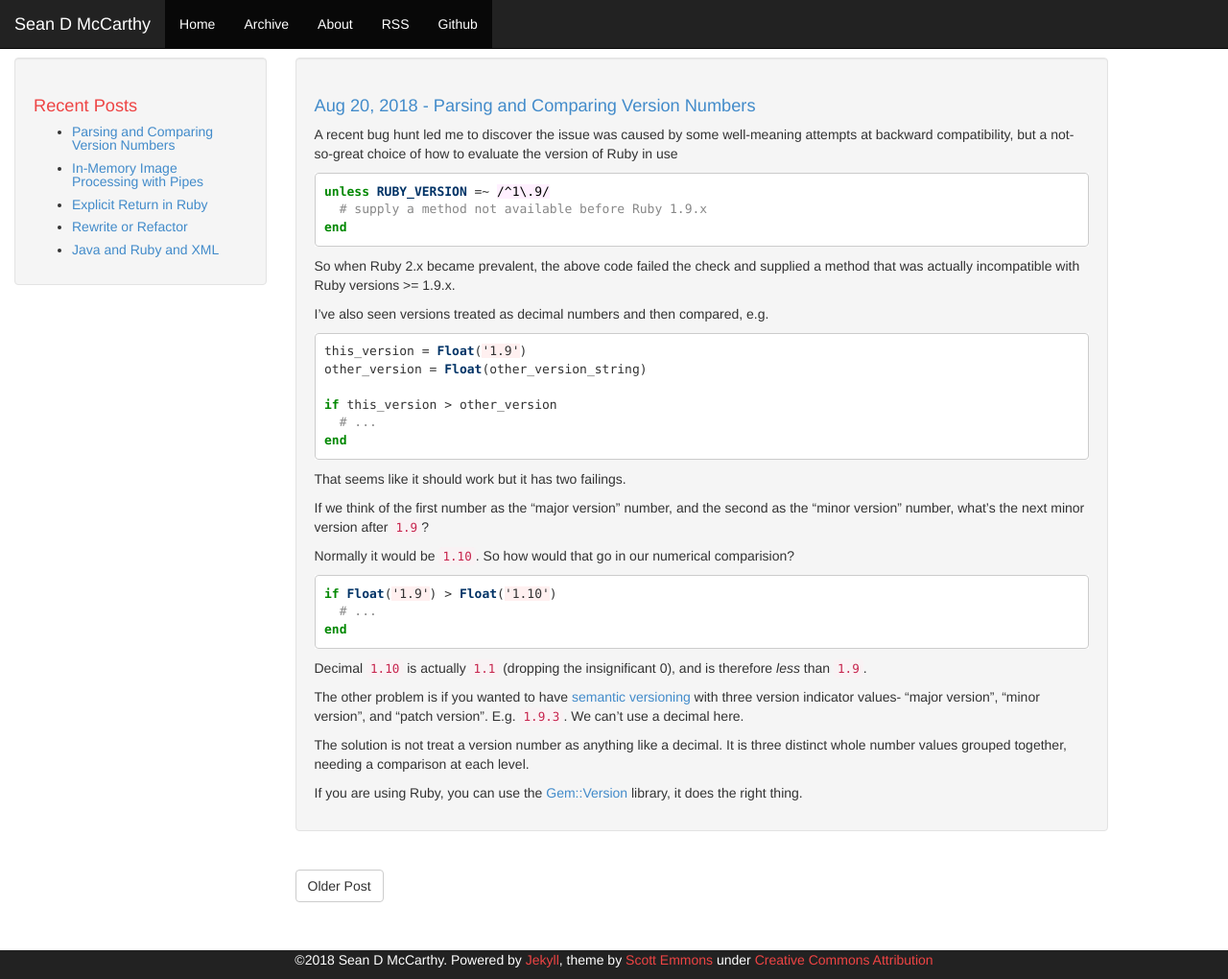
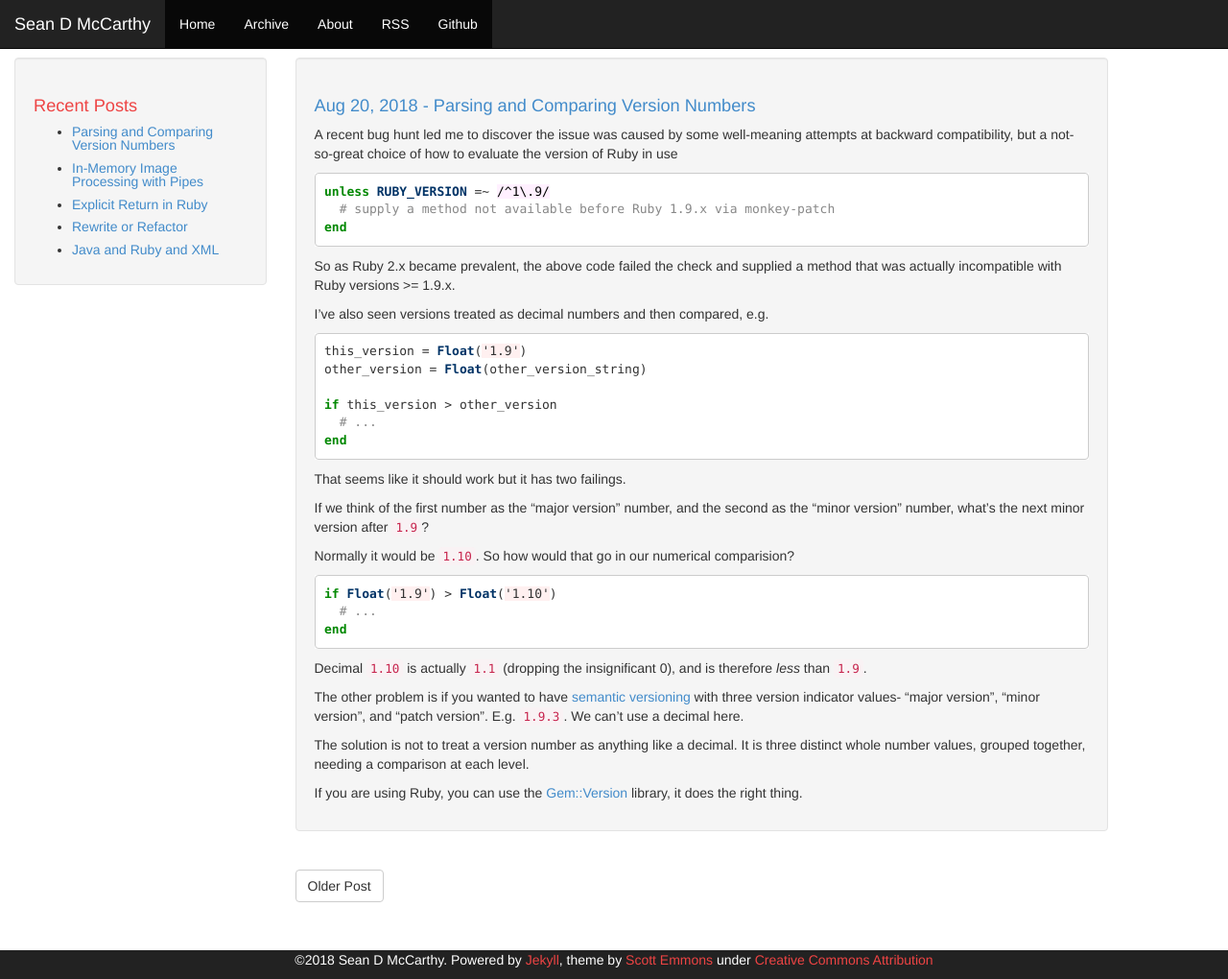
Before and after one commit to seandmccarthy/seandmccarthy.github.com, a Jekyll site: the page built from _posts/2018-08-20-parsing-and-comparing-version-numbers.md, in a window 1280 px wide and 1020 px high. Shown: the whole window at 96% size. Built offline with Jekyll 4.4.1, drawn with Linux system fonts in a browser that asks for light colours.

Commit message:
Small grammar and clarity updates

````diff
--- a/_posts/2018-08-20-parsing-and-comparing-version-numbers.md
+++ b/_posts/2018-08-20-parsing-and-comparing-version-numbers.md
@@ -7,11 +7,11 @@ A recent bug hunt led me to discover the issue was caused by some well-meaning a
 
 ```ruby
 unless RUBY_VERSION =~ /^1\.9/
-  # supply a method not available before Ruby 1.9.x
+  # supply a method not available before Ruby 1.9.x via monkey-patch
 end
 ```
 
-So when Ruby 2.x became prevalent, the above code failed the check and supplied a method that was actually incompatible with Ruby versions >= 1.9.x.
+So as Ruby 2.x became prevalent, the above code failed the check and supplied a method that was actually incompatible with Ruby versions >= 1.9.x.
 
 I've also seen versions treated as decimal numbers and then compared, e.g.
 
@@ -40,6 +40,6 @@ Decimal `1.10` is actually `1.1` (dropping the insignificant 0), and is therefor
 
 The other problem is if you wanted to have [semantic versioning](https://semver.org/) with three version indicator values- "major version", "minor version", and "patch version". E.g. `1.9.3`. We can't use a decimal here.
 
-The solution is not treat a version number as anything like a decimal. It is three distinct whole number values grouped together, needing a comparison at each level.
+The solution is not to treat a version number as anything like a decimal. It is three distinct whole number values, grouped together, needing a comparison at each level.
 
 If you are using Ruby, you can use the [Gem::Version](https://ruby-doc.org/stdlib-2.5.0/libdoc/rubygems/rdoc/Gem/Version.html) library, it does the right thing.
````
